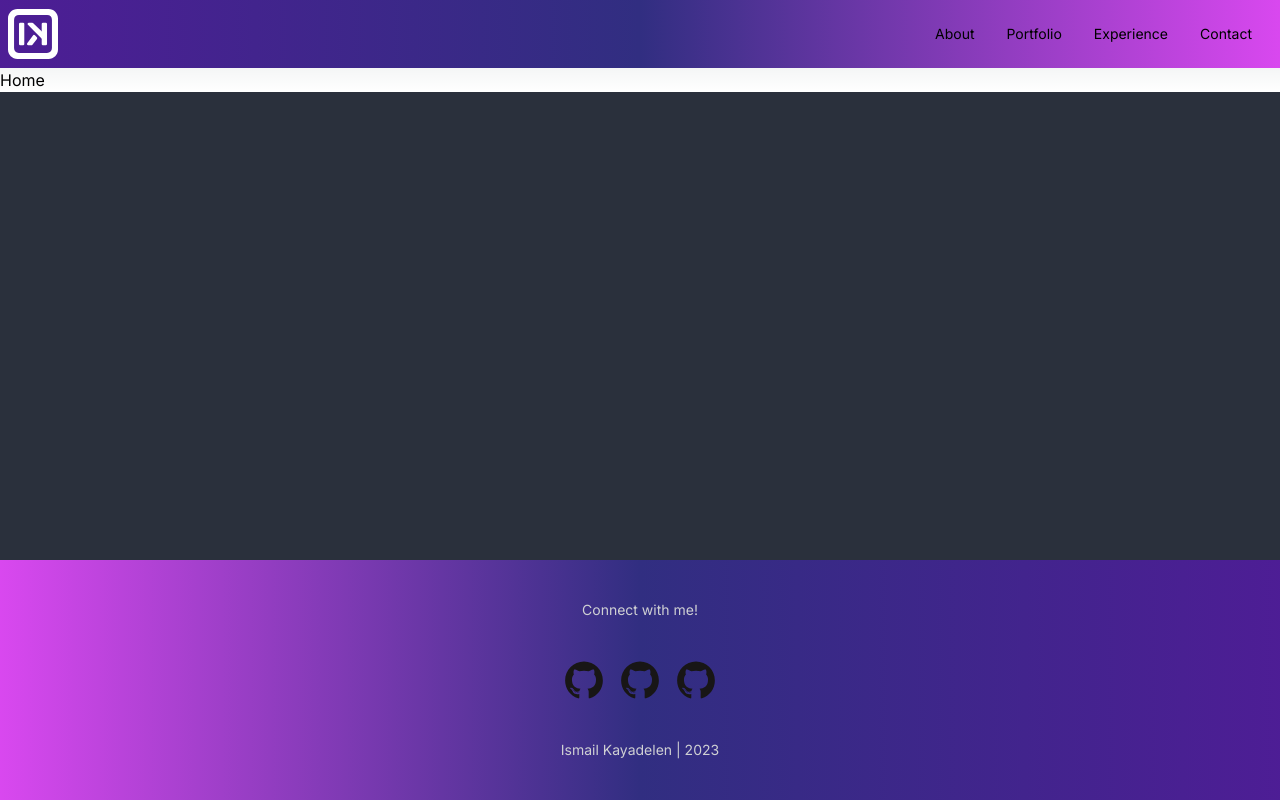
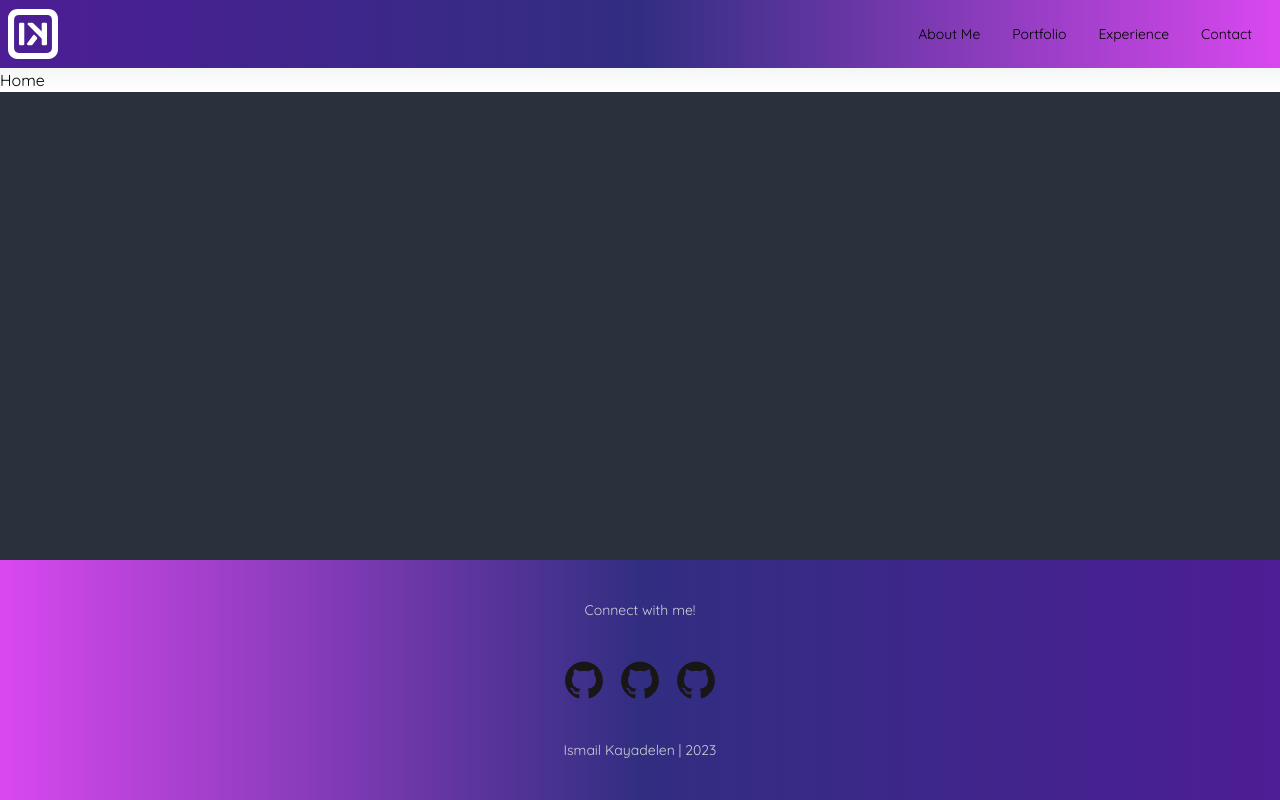
Before and after one commit to IsmailYaman/portfolio-v2, a Next.js app: page / in a window 1280 px wide. Built offline with nearby package versions, Linux system fonts and the light colour scheme.

Commit message:
Some small changes: - Changed the way data is handled - Changed font

```diff
--- a/app/components/header/dropdownMenu.tsx
+++ b/app/components/header/dropdownMenu.tsx
@@ -1,14 +1,12 @@
 import React from 'react';
-import pages from '@/app/pages';
+import Link from 'next/link';
 
-interface MenuItem {
-  title: string;
-  link: string;
+interface DropDownMenuProps {
+    pages: { id: number; label: string; link: string }[]; // Define the prop type for 'pages'
 }
 
-const DropDownMenu: React.FC = () => {
+const DropDownMenu: React.FC<DropDownMenuProps> = ({ pages }) => {
     return (
-
         <div className="dropdown dropdown-end float-right">
             <label tabIndex={0} className="btn btn-ghost btn-circle">
                 <svg
@@ -30,9 +28,11 @@ const DropDownMenu: React.FC = () => {
                 tabIndex={0}
                 className="menu menu-sm dropdown-content mt-3 z-[1] p-2 shadow bg-base-100 rounded-box w-52"
             >
-          {pages.map((item, index) => (
-            <li key={index}>
-              <a href={item.link}>{item.title}</a>
+                {pages.map((page) => (
+                    <li key={page.id}>
+                        <Link aria-label={page.label} href={page.link} passHref>
+                            {page.label}
+                        </Link>
                     </li>
                 ))}
             </ul>
--- a/app/components/header/header.tsx
+++ b/app/components/header/header.tsx
@@ -1,30 +1,43 @@
+"use client";
 import React from "react";
+import Link from "next/link";
 import Logo from "../logo";
-import pages from "@/app/pages";
 
 import DropDownMenu from "./dropdownMenu";
 
-const Header = () => {
+interface HeaderProps {
+    pages: { id: number; label: string; link: string }[]; // Define the prop type for 'pages'
+}
+
+const Header: React.FC<HeaderProps> = ({ pages }) => {
+    console.log(pages);
+
+    // Use the prop 'pages' in the component
     return (
         <div className="navbar bg-gradient-to-r from-primary via-indigo-900  to-secondary">
             <div className="container mx-auto">
                 <div className="flex-1">
                     <a className="cursor-pointer" href="/">
-                        {/* //this should change to black when dark mode is enabled */}
                         <Logo mode="white" />
                     </a>
                 </div>
                 <div className="flex-none sm:block hidden">
                     <ul className="menu menu-horizontal px-1">
-                        {pages.map((page, index) => (
-                            <li key={index}>
-                                <a href={page.link}>{page.title}</a>
+                        {pages.map((page) => (
+                            <li key={page.id}>
+                                <Link
+                                    aria-label={page.label}
+                                    href={page.link}
+                                    passHref
+                                >
+                                    {page.label}
+                                </Link>
                             </li>
                         ))}
                     </ul>
                 </div>
                 <div className="navbar-end sm:hidden">
-                    <DropDownMenu />
+                    <DropDownMenu pages={pages} />
                 </div>
             </div>
         </div>
--- a/app/data/data.tsx
+++ b/app/data/data.tsx
@@ -6,13 +6,13 @@ export const pages = [
     },
     {
         id: 2,
-        label: "Experience",
-        link: "/experience",
+        label: "Portfolio",
+        link: "/portfolio",
     },
     {
         id: 3,
-        label: "Projects",
-        link: "/projects",
+        label: "Experience",
+        link: "/experience",
     },
     {
         id: 4,
--- a/app/layout.tsx
+++ b/app/layout.tsx
@@ -1,28 +1,25 @@
+import React from "react";
 import Footer from "./components/footer/footer";
 import Header from "./components/header/header";
 import "./globals.css";
-import { Inter } from "next/font/google";
-//see how fonts are imported from google fonts
+import { Quicksand } from "next/font/google";
+import { pages } from "./data/data"; // Import the pages data from your file
 
-const inter = Inter({ subsets: ["latin"] });
+const font = Quicksand({ subsets: ["latin"] });
 
 export const metadata = {
     title: "Ismail Kayadelen | Portfolio",
     description: "Generated by create next app",
 };
 
-export default function RootLayout({
-    children,
-}: {
-    children: React.ReactNode;
-}) {
+export default function RootLayout({ children }: { children: React.ReactNode }) {
     return (
         <html lang="en">
-            <body className={inter.className}>
-              <Header />
-              {children}
-              <Footer />
-              </body>
+            <body className={font.className}>
+                <Header pages={pages} /> {/* Pass the 'pages' data as a prop */}
+                {children}
+                <Footer />
+            </body>
         </html>
     );
 }
--- a/app/pages.ts
+++ /dev/null
@@ -1,10 +0,0 @@
-// pages.ts
-const pages = [
-    { title: 'About', link: '/about' },
-    { title: 'Portfolio', link: '/portfolio' },
-    { title: 'Experience', link: '/experience' },
-    { title: 'Contact', link: '/contact' },
-    // Add new pages here
-  ];
-
-  export default pages;
--- a/tailwind.config.js
+++ b/tailwind.config.js
@@ -6,6 +6,13 @@ module.exports = {
         "./app/**/*.{js,ts,jsx,tsx,mdx}",
     ],
     theme: {
+        fontFamily: {
+            sans: ["ui-sans-serif", "system-ui"],
+            serif: ["ui-serif", "Georgia"],
+            mono: ["ui-monospace", "SFMono-Regular"],
+            display: ["Oswald"],
+            body: ['"Open Sans"'],
+        },
         extend: {},
     },
     daisyui: {
```
Lines whose indentation alone changed are shown as unchanged.
